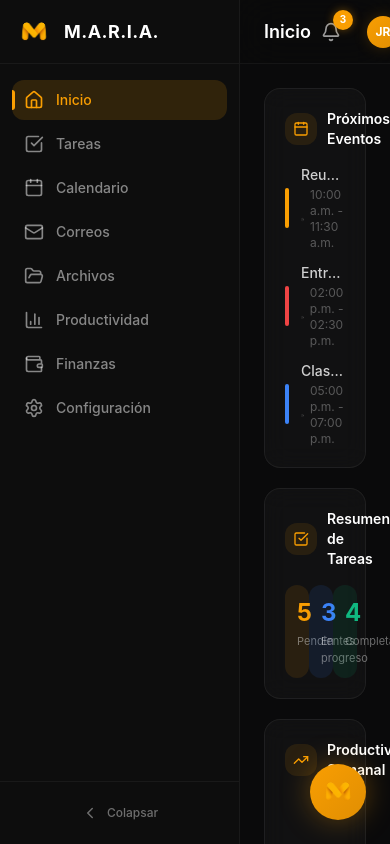
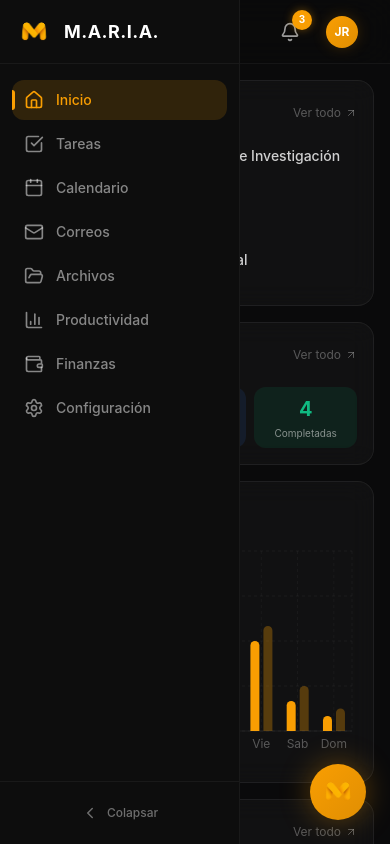
Before and after one commit to EduardoRivas25/maria-web, a React (Vite) app: page /dashboard in a window 390 px wide. Shown: the top 844 px of the page. Built offline with nearby package versions, Linux system fonts and the light colour scheme.

Commit message:
Actualizacion dashboard mobile

```diff
--- a/src/components/dashboard/DashboardLayout.jsx
+++ b/src/components/dashboard/DashboardLayout.jsx
@@ -1,33 +1,101 @@
-import { useState } from "react";
-import { Outlet } from "react-router-dom";
-import { motion } from "framer-motion";
+import { useState, useEffect } from "react";
+import { Outlet, useLocation } from "react-router-dom";
+import { motion, AnimatePresence } from "framer-motion";
+import { Menu, X } from "lucide-react";
 import Sidebar from "./Sidebar";
 import Topbar from "./Topbar";
 import MariaBubble from "./MariaBubble";
 
 export default function DashboardLayout() {
   const [sidebarCollapsed, setSidebarCollapsed] = useState(false);
+  const [isMobile, setIsMobile] = useState(false);
+  const [mobileMenuOpen, setMobileMenuOpen] = useState(false);
+  const location = useLocation();
+
+  useEffect(() => {
+    const handleResize = () => {
+      setIsMobile(window.innerWidth < 1024);
+      if (window.innerWidth >= 1024) {
+        setMobileMenuOpen(false);
+      }
+    };
+    handleResize();
+    window.addEventListener("resize", handleResize);
+    return () => window.removeEventListener("resize", handleResize);
+  }, []);
+
+  // Close mobile menu on route change
+  useEffect(() => {
+    setMobileMenuOpen(false);
+  }, [location.pathname]);
 
   return (
-    <div className="min-h-screen" style={{ background: "#0a0a0b" }}>
-      {/* Sidebar */}
-      <Sidebar
-        collapsed={sidebarCollapsed}
-        onToggle={() => setSidebarCollapsed(!sidebarCollapsed)}
-      />
+    <div className="min-h-screen bg-[#0a0a0b] overflow-x-hidden">
+      {/* Mobile Menu Overlay */}
+      <AnimatePresence>
+        {isMobile && mobileMenuOpen && (
+          <motion.div
+            initial={{ opacity: 0 }}
+            animate={{ opacity: 1 }}
+            exit={{ opacity: 0 }}
+            className="fixed inset-0 bg-black/60 z-40 backdrop-blur-sm"
+            onClick={() => setMobileMenuOpen(false)}
+          />
+        )}
+      </AnimatePresence>
+
+      {/* Sidebar - Desktop and Mobile Drawer */}
+      <div
+        className={`fixed inset-y-0 left-0 z-50 transform transition-transform duration-300 ease-in-out lg:translate-x-0 ${
+          isMobile ? (mobileMenuOpen ? "translate-x-0" : "-translate-x-full") : ""
+        }`}
+      >
+        <Sidebar
+          collapsed={isMobile ? false : sidebarCollapsed}
+          onToggle={() => {
+            if (isMobile) {
+              setMobileMenuOpen(false);
+            } else {
+              setSidebarCollapsed(!sidebarCollapsed);
+            }
+          }}
+        />
+
+        {/* Close Button inside Sidebar on Mobile */}
+        {isMobile && (
+          <button
+            onClick={() => setMobileMenuOpen(false)}
+            className="absolute top-4 right-4 z-50 p-2 text-white/50 hover:text-white bg-white/5 rounded-full"
+          >
+            <X size={20} />
+          </button>
+        )}
+      </div>
+
+      {/* Mobile Hamburger Button */}
+      {isMobile && !mobileMenuOpen && (
+        <motion.button
+          initial={{ scale: 0 }}
+          animate={{ scale: 1 }}
+          onClick={() => setMobileMenuOpen(true)}
+          className="fixed bottom-6 left-6 z-30 p-3.5 bg-[#f99e02] text-white rounded-full shadow-[0_4px_20px_rgba(249,158,2,0.4)] hover:scale-105 transition-transform"
+        >
+          <Menu size={24} />
+        </motion.button>
+      )}
 
       {/* Main Content Area MARIA */}
       <motion.div
         initial={false}
-        animate={{ marginLeft: sidebarCollapsed ? 72 : 240 }}
+        animate={{ marginLeft: isMobile ? 0 : (sidebarCollapsed ? 72 : 240) }}
         transition={{ duration: 0.3, ease: [0.4, 0, 0.2, 1] }}
-        className="flex flex-col min-h-screen"
+        className="flex flex-col min-h-screen relative"
       >
         {/* Topbar */}
         <Topbar />
 
         {/* Page Content */}
-        <main className="flex-1 p-6 overflow-auto">
+        <main className="flex-1 p-4 sm:p-6 overflow-x-hidden">
           <Outlet />
         </main>
       </motion.div>
--- a/src/pages/DashboardHome.jsx
+++ b/src/pages/DashboardHome.jsx
@@ -26,9 +26,9 @@ function Card({ children, className = "", ...props }) {
   return (
     <motion.div
       variants={itemVariants}
-      className={`bg-white/[0.03] border border-white/[0.06] backdrop-blur-md rounded-2xl p-5
+      className={`bg-white/[0.03] border border-white/[0.06] backdrop-blur-md rounded-2xl p-4 sm:p-5
                   hover:border-white/10 hover:shadow-[0_0_30px_rgba(249,158,2,0.04)]
-                  transition-all duration-300 ${className}`}
+                  transition-all duration-300 min-w-0 ${className}`}
       {...props}
     >
       {children}
@@ -85,7 +85,7 @@ export default function DashboardHome() {
       variants={containerVariants}
       initial="hidden"
       animate="show"
-      className="grid grid-cols-1 lg:grid-cols-3 gap-5 max-w-[1400px]"
+      className="grid grid-cols-1 lg:grid-cols-3 gap-4 sm:gap-5 max-w-[1400px] w-full"
     >
       {/* Upcoming Events */}
       <Card>
@@ -115,15 +115,15 @@ export default function DashboardHome() {
       {/* Task Summary */}
       <Card>
         <CardHeader icon={CheckSquare} title="Resumen de Tareas" action />
-        <div className="grid grid-cols-3 gap-3">
+        <div className="grid grid-cols-3 gap-2 sm:gap-3">
           {[
             { label: "Pendientes", count: todoCount, color: "#f99e02", bg: "bg-[#f99e02]/10" },
             { label: "En progreso", count: inProgressCount, color: "#3b82f6", bg: "bg-blue-500/10" },
             { label: "Completadas", count: doneCount, color: "#10b981", bg: "bg-emerald-500/10" },
           ].map((item) => (
-            <div key={item.label} className={`${item.bg} rounded-xl p-3 text-center`}>
-              <p className="text-2xl font-bold" style={{ color: item.color }}>{item.count}</p>
-              <p className="text-[11px] text-white/40 mt-1">{item.label}</p>
+            <div key={item.label} className={`${item.bg} rounded-xl p-2 sm:p-3 text-center flex flex-col justify-center`}>
+              <p className="text-xl sm:text-2xl font-bold" style={{ color: item.color }}>{item.count}</p>
+              <p className="text-[10px] sm:text-[11px] text-white/50 mt-1 leading-tight">{item.label}</p>
             </div>
           ))}
         </div>
@@ -132,7 +132,7 @@ export default function DashboardHome() {
       {/* Weekly Productivity Chart */}
       <Card className="lg:row-span-2">
         <CardHeader icon={TrendingUp} title="Productividad Semanal" />
-        <div className="h-[280px] mt-2">
+        <div className="h-[220px] sm:h-[280px] mt-2 w-full">
           <ResponsiveContainer width="100%" height="100%">
             <BarChart data={mockWeeklyProductivity} barCategoryGap="20%">
               <CartesianGrid strokeDasharray="3 3" stroke="rgba(255,255,255,0.04)" />
@@ -206,7 +206,7 @@ export default function DashboardHome() {
       {/* Recent Files */}
       <Card className="lg:col-span-2">
         <CardHeader icon={FolderOpen} title="Archivos Recientes" action />
-        <div className="grid grid-cols-2 gap-3">
+        <div className="grid grid-cols-1 sm:grid-cols-2 gap-3">
           {recentFiles.map((file) => {
             const typeColors = {
               pdf: "#ef4444",
```
